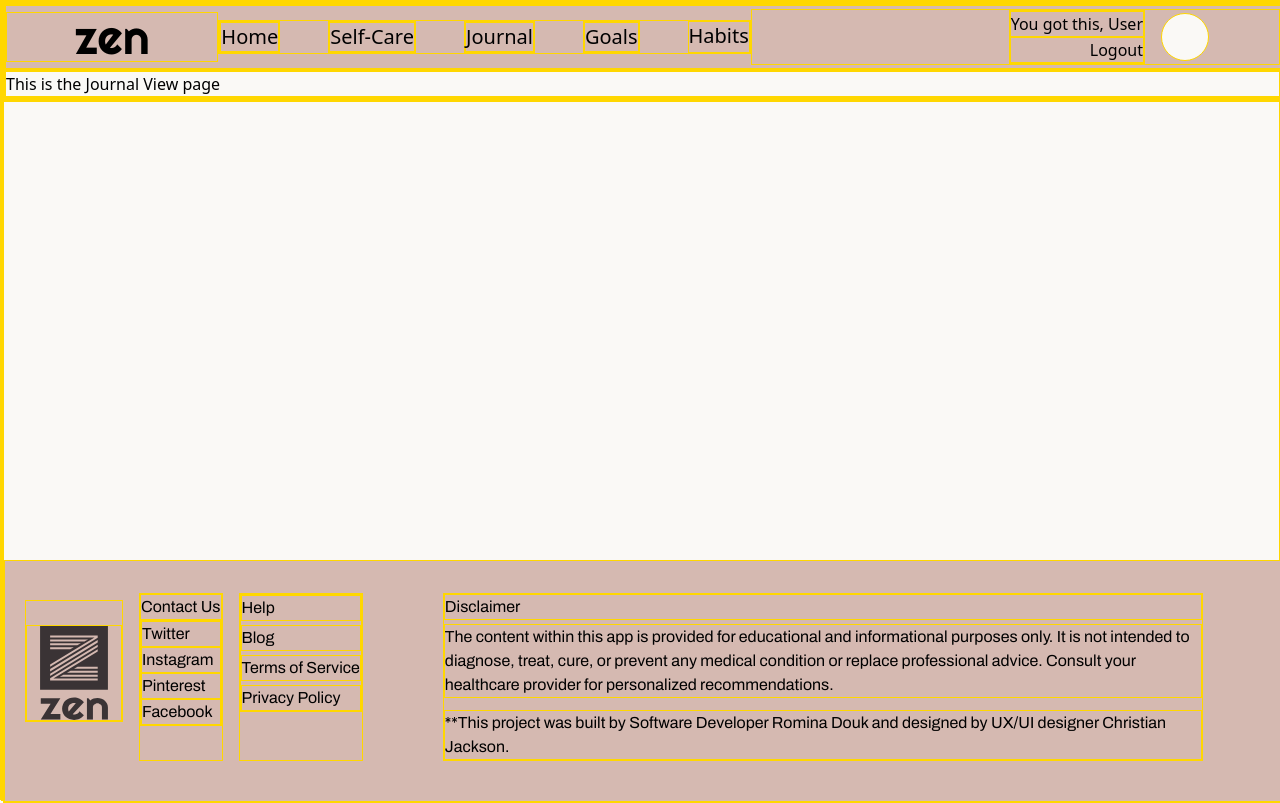
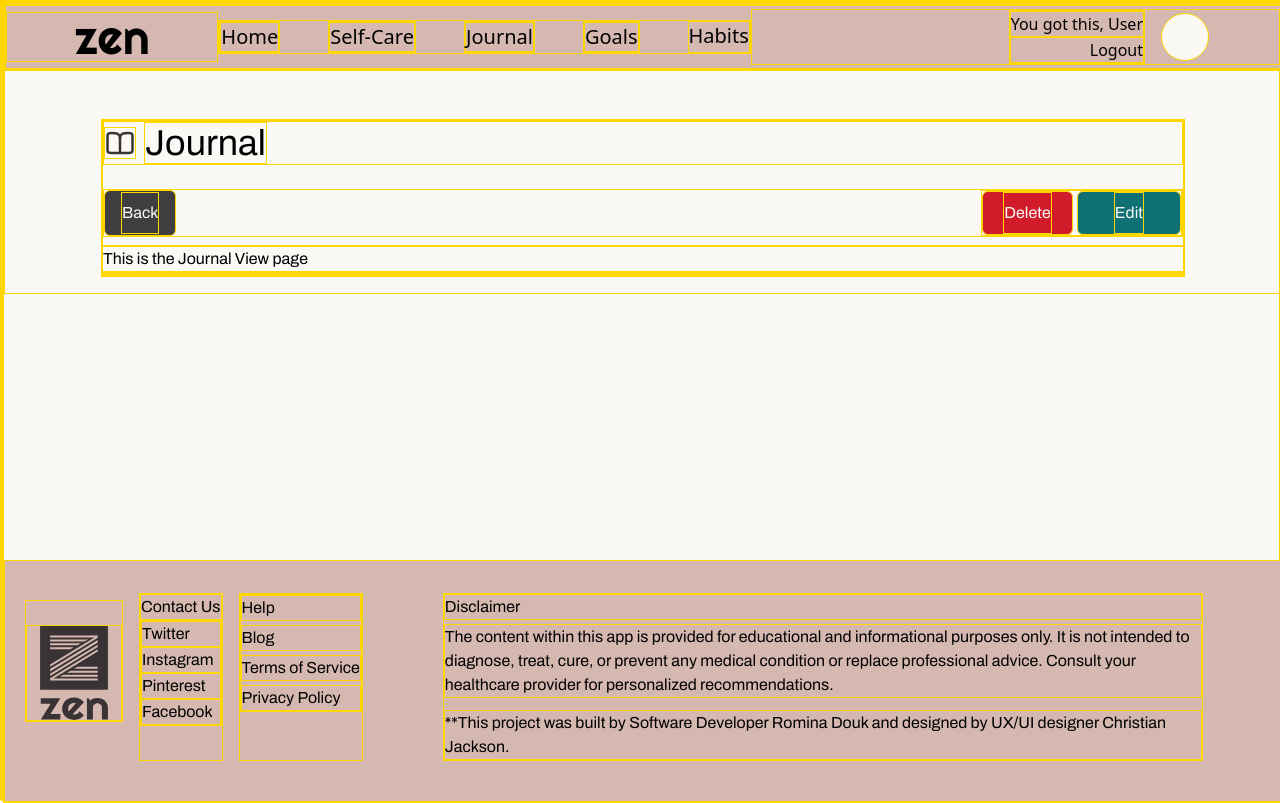
Before and after one commit to rominadouk/zen-redesign, a React (Create React App) app: page /journals/1 in a window 1280 px wide. Built offline with nearby package versions, Linux system fonts and the light colour scheme; no server answers.

Commit message:
adjusted button layout for one journal view

```diff
--- a/src/modules/journals/Journals.tsx
+++ b/src/modules/journals/Journals.tsx
@@ -90,7 +90,7 @@ const Journal = () => {
     return (
         <div className='font-archivo'>
             <section className='flex flex-col mt-12 mb-4 mx-5 md:mx-16 xl:mx-24'>
-                <div id='goals-top' className='flex flex-row justify-between '>
+                <div id='journals-top' className='flex flex-row justify-between '>
                     <div className='flex flex-row'>
                         <JournalIcon className='w-8 h-8 self-center'/>
                         <h1 className='text-4xl ml-2 font-bold'>Journal</h1>
--- a/src/modules/journals/journal-view.tsx
+++ b/src/modules/journals/journal-view.tsx
@@ -1,5 +1,8 @@
-import { useParams } from "react-router-dom";
+import { useNavigate, useParams } from "react-router-dom";
 import { useState, useEffect } from 'react'
+import {ReactComponent as JournalIcon} from '../../assets/journal-icon.svg'
+import { ReactComponent as AddIcon } from '../../assets/add-icon.svg'
+import { Navigate } from "react-router-dom";
 import axios from "axios";
 
 const JournalView = () => {
@@ -15,6 +18,7 @@ const JournalView = () => {
 
     const { id } = useParams();
     const [oneJournal, setOneJournal] = useState({} as Journal);
+    const navigate = useNavigate();
     //Get a single journal using the parameters in the url, Display the info for that.
 
     const getOneJournal = async () => {
@@ -36,10 +40,38 @@ const JournalView = () => {
 
 
     return (
-        <div>
-            <h1>This is the Journal View page</h1>
-            <p>{oneJournal.title}</p>
-            <p>{oneJournal.post}</p>
+        <div className='font-archivo'>
+            <div className='flex flex-col mt-12 mb-4 mx-5 md:mx-16 xl:mx-24'>
+                <div id='journals-top' className='flex flex-col justify-between'>
+                    {/* HEADER START */}
+                        <div className='flex flex-row'>
+                            <JournalIcon className='w-8 h-8 self-center'/>
+                            <h1 className='text-4xl ml-2 font-bold'>Journal</h1>
+                        </div>
+                        {/* BUTTONS CONTAINER */}
+                        <div className='flex flex-row justify-between mt-6 mb-2'>
+                            {/* BACK BUTTON */}
+                            <button className='flex bg-smoke-darker rounded-md px-4'>
+                                <p className='text-off-white self-center py-2'>Back</p>
+                            </button>
+                            <div className='flex flex-row'>
+                                {/* DELETE BUTTON */}
+                                <button className='flex bg-darker-red rounded-md px-5'>
+                                    <p className='text-off-white self-center py-2'>Delete</p>
+                                </button>
+                                {/* EDIT BUTTON */}
+                                <button className='flex bg-sea-green-blue rounded-md px-9 ml-1'>
+                                    <p className='text-off-white self-center py-2'>Edit</p>
+                                </button>
+                            </div>
+
+                        </div>
+                    </div>
+                    {/* HEADER END*/}
+                    <h1>This is the Journal View page</h1>
+                    <p>{oneJournal.title}</p>
+                    <p>{oneJournal.post}</p>
+            </div>
         </div>
     );
 }
```
